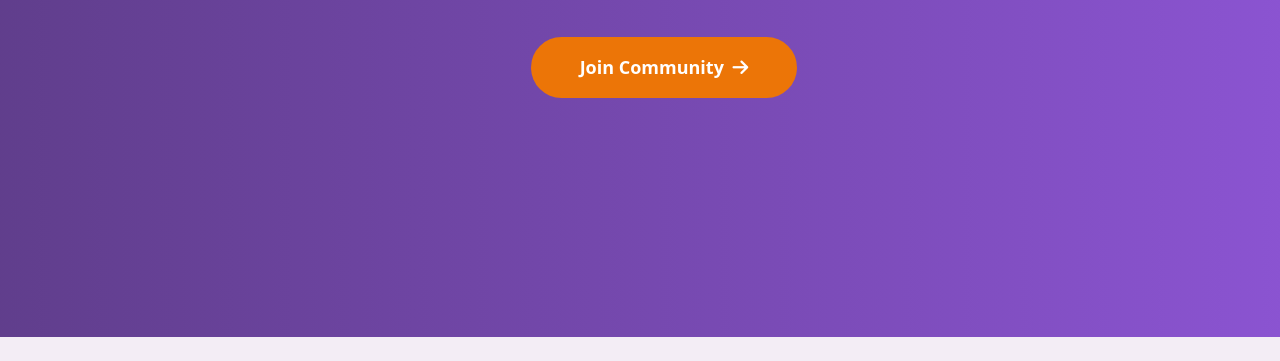
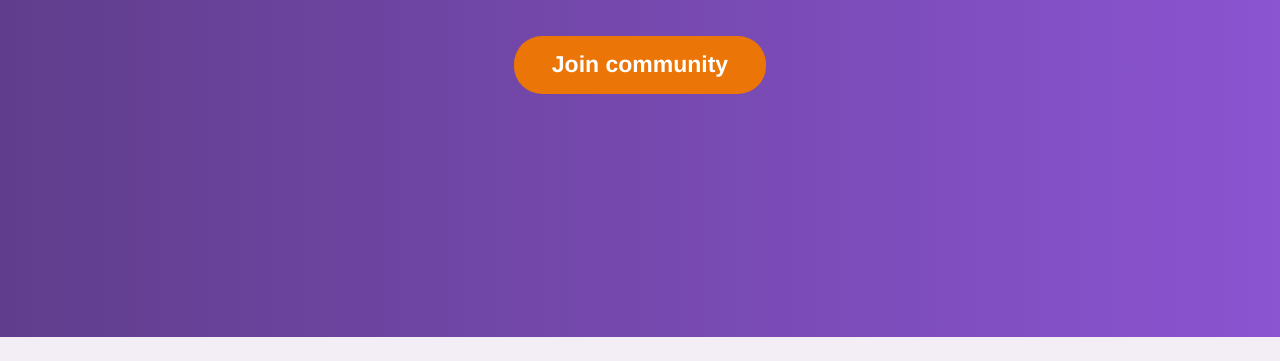
Before and after one commit to salarysasa/community, a plain HTML site: page index.html in a window 1280 px wide. Shown: the part 439-800 px from the top of the page. Drawn offline with nearby package versions, Linux system fonts and the light colour scheme; a script that the page names is missing.

Commit message:
feat: added Typeform integration

```diff
--- a/index.html
+++ b/index.html
@@ -35,12 +35,40 @@
                             HR is the most important business function within an organization.
                             Join a community of <br />likeminded  HR professionals, to share, learn and help bring HR into the 21st century
                         </p>
+                         <!-- <p>Its with people that you accomplish your business objectives.</p> -->
 
-                        <div class="pt-4">
-                            <a href="#" class="btn btn-join p-3 px-5 ms-5"> Join Community <i class="fas fa-arrow-right ps-1"></i></a>
+                         <div class="pt-4">
+                            <a class="typeform-share button" href="https://form.typeform.com/to/PqWtP4tg?typeform-medium=embed-snippet" data-mode="popup"
+                            style="display:inline-block;text-decoration:none;background-color:#EC7507;color:white;cursor:pointer;font-family:Helvetica,Arial,sans-serif;font-size:23px;line-height:57.5px;text-align:center;margin:0;height:57.5px;padding:0px 38px;border-radius:28px;max-width:100%;white-space:nowrap;overflow:hidden;text-overflow:ellipsis;font-weight:bold;-webkit-font-smoothing:antialiased;-moz-osx-font-smoothing:grayscale;"
+                            data-size="100" target="_blank">Join community
+                            </a>
+                            <script> (function() { var qs,js,q,s,d=document, gi=d.getElementById, ce=d.createElement, gt=d.getElementsByTagName, id="typef_orm_share", b="https://embed.typeform.com/"; if(!gi.call(d,id)){ js=ce.call(d,"script"); js.id=id; js.src=b+"embed.js"; q=gt.call(d,"script")[0]; q.parentNode.insertBefore(js,q) } })()
+                            </script>
                         </div>
 
-                        <!-- <p>Its with people that you accomplish your business objectives.</p> -->
+                        <!-- Button trigger modal -->
+                        <!-- <div class="pt-4">
+                            <a href="#" class="btn btn-join p-3 px-5 ms-5"  data-bs-toggle="modal" data-bs-target="#exampleModal"> Join Community <i class="fas fa-arrow-right ps-1"></i></a>
+                        </div> -->
+
+                        <!-- Modal -->
+                        <!-- <div class="modal fade" id="exampleModal" tabindex="-1" aria-labelledby="exampleModalLabel" aria-hidden="true">
+                            <div class="modal-dialog modal-dialog-centered">
+                            <div class="modal-content">
+                                <div class="modal-header">
+                                <h5 class="modal-title" id="exampleModalLabel">Welcome</h5>
+                                <button type="button" class="btn-close" data-bs-dismiss="modal" aria-label="Close"></button>
+                                </div>
+                                <div class="modal-body">
+                                    <html> <head> <meta name="viewport" content="width=device-width, initial-scale=1.0, maximum-scale=1.0, user-scalable=0"> <title>Join community</title> <style type="text/css"> html{ margin: 0; height: 100%; overflow: hidden; } iframe{ position: absolute; left:0; right:0; bottom:0; top:0; border:0; } </style> </head> <body> <iframe id="typeform-full" width="100%" height="100%" frameborder="0" allow="camera; microphone; autoplay; encrypted-media;" src="https://form.typeform.com/to/PqWtP4tg?typeform-medium=embed-snippet"></iframe> <script type="text/javascript" src="https://embed.typeform.com/embed.js"></script> </body> </html>
+                                </div>
+                                <div class="modal-footer">
+                                <button type="button" class="btn btn-secondary" data-bs-dismiss="modal">Close</button>
+                                </div>
+                            </div>
+                            </div>
+                        </div> -->
+
 
                     </div>
                 </div>
```
Also changed, not shown: assets/video_calls.svg (added).
